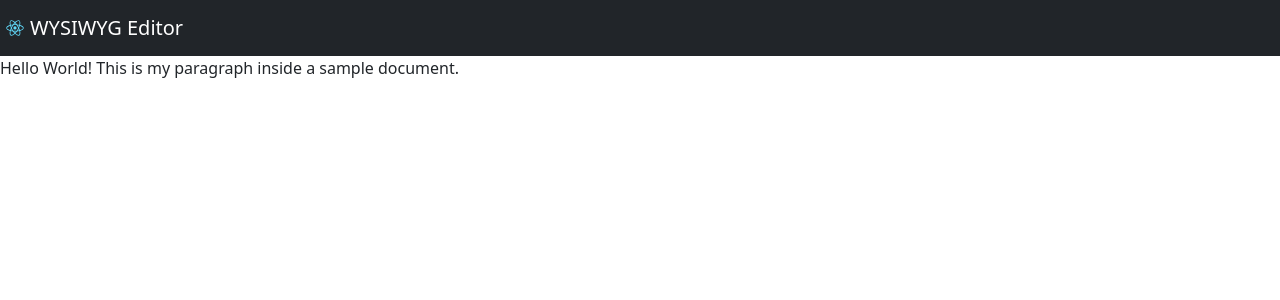
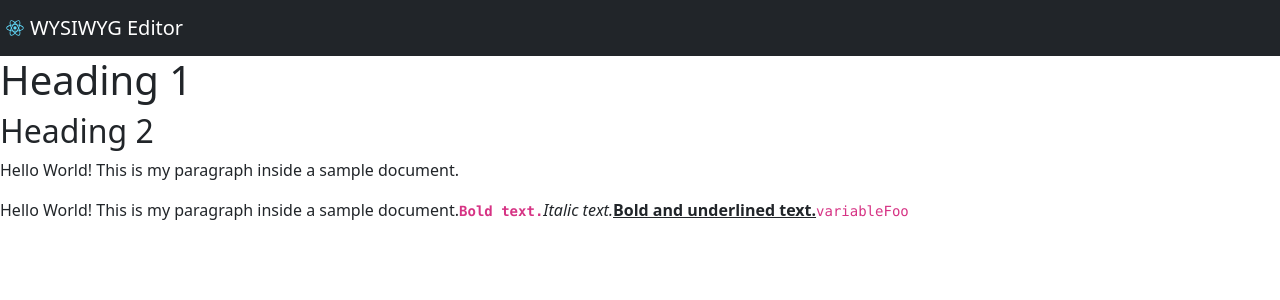
Before and after one commit to peanudge/wysiwyg-editor, a React (Create React App) app: page / in a window 1280 px wide. Shown: the top 300 px of the page. Built offline with nearby package versions, Linux system fonts and the light colour scheme.

Commit message:
Apply custom renderElement, renerLeaf

```diff
--- a/src/components/Editor/Editor.tsx
+++ b/src/components/Editor/Editor.tsx
@@ -1,15 +1,17 @@
 import { withReact, Slate, Editable, DefaultElement } from "slate-react";
 import { createEditor, Descendant } from "slate";
 import { useMemo } from "react";
+import useEditorConfig from "../../hook/useEditorConfig";
 
 export function Editor(props: {
   document: Descendant[];
   onChange?: React.Dispatch<React.SetStateAction<Descendant[]>>;
 }) {
   const editor = useMemo(() => withReact(createEditor()), []);
+  const { renderElement, renderLeaf } = useEditorConfig(editor);
   return (
     <Slate editor={editor} value={props.document}>
-      <Editable />
+      <Editable renderElement={renderElement} renderLeaf={renderLeaf} />
     </Slate>
   );
 }
--- /dev/null
+++ b/src/hook/useEditorConfig.tsx
@@ -0,0 +1,52 @@
+import { BaseEditor } from "slate";
+import {
+  DefaultElement,
+  ReactEditor,
+  RenderElementProps,
+  RenderLeafProps,
+} from "slate-react";
+
+export default function useEditorConfig(editor: BaseEditor & ReactEditor) {
+  return { renderElement, renderLeaf };
+}
+
+function renderElement(props: RenderElementProps) {
+  const { element, children, attributes } = props;
+  switch (element.type) {
+    case "paragraph":
+      return <p {...attributes}>{children}</p>;
+    case "h1":
+      return <h1 {...attributes}>{children}</h1>;
+    case "h2":
+      return <h2 {...attributes}>{children}</h2>;
+    case "h3":
+      return <h3 {...attributes}>{children}</h3>;
+    case "h4":
+      return <h4 {...attributes}>{children}</h4>;
+    default:
+      // For the default case, we delegate to Slate's default rendering.
+      return <DefaultElement {...props} />;
+  }
+}
+
+function renderLeaf({ attributes, children, leaf }: RenderLeafProps) {
+  let el = <>{children}</>;
+
+  if (leaf.bold) {
+    el = <strong>{el}</strong>;
+  }
+
+  if (leaf.code) {
+    el = <code>{el}</code>;
+  }
+
+  if (leaf.italic) {
+    el = <em>{el}</em>;
+  }
+
+  if (leaf.underline) {
+    el = <u>{el}</u>;
+  }
+
+  return <span {...attributes}>{el}</span>;
+}
--- a/src/utils/ExampleDocument.ts
+++ b/src/utils/ExampleDocument.ts
@@ -1,12 +1,25 @@
 import { Descendant } from "slate";
 
 const ExampleDocument: Descendant[] = [
+  {
+    type: "h1",
+    children: [{ text: "Heading 1" }],
+  },
+  {
+    type: "h2",
+    children: [{ text: "Heading 2" }],
+  },
   {
     type: "paragraph",
     children: [
       { text: "Hello World! This is my paragraph inside a sample document." },
     ],
   },
+  { text: "Hello World! This is my paragraph inside a sample document." },
+  { text: "Bold text.", bold: true, code: true },
+  { text: "Italic text.", italic: true },
+  { text: "Bold and underlined text.", bold: true, underline: true },
+  { text: "variableFoo", code: true },
 ];
 
 export default ExampleDocument;
```
Also changed, not shown: src/components/Editor/custom-slate.d.ts (+20 -2 lines).
